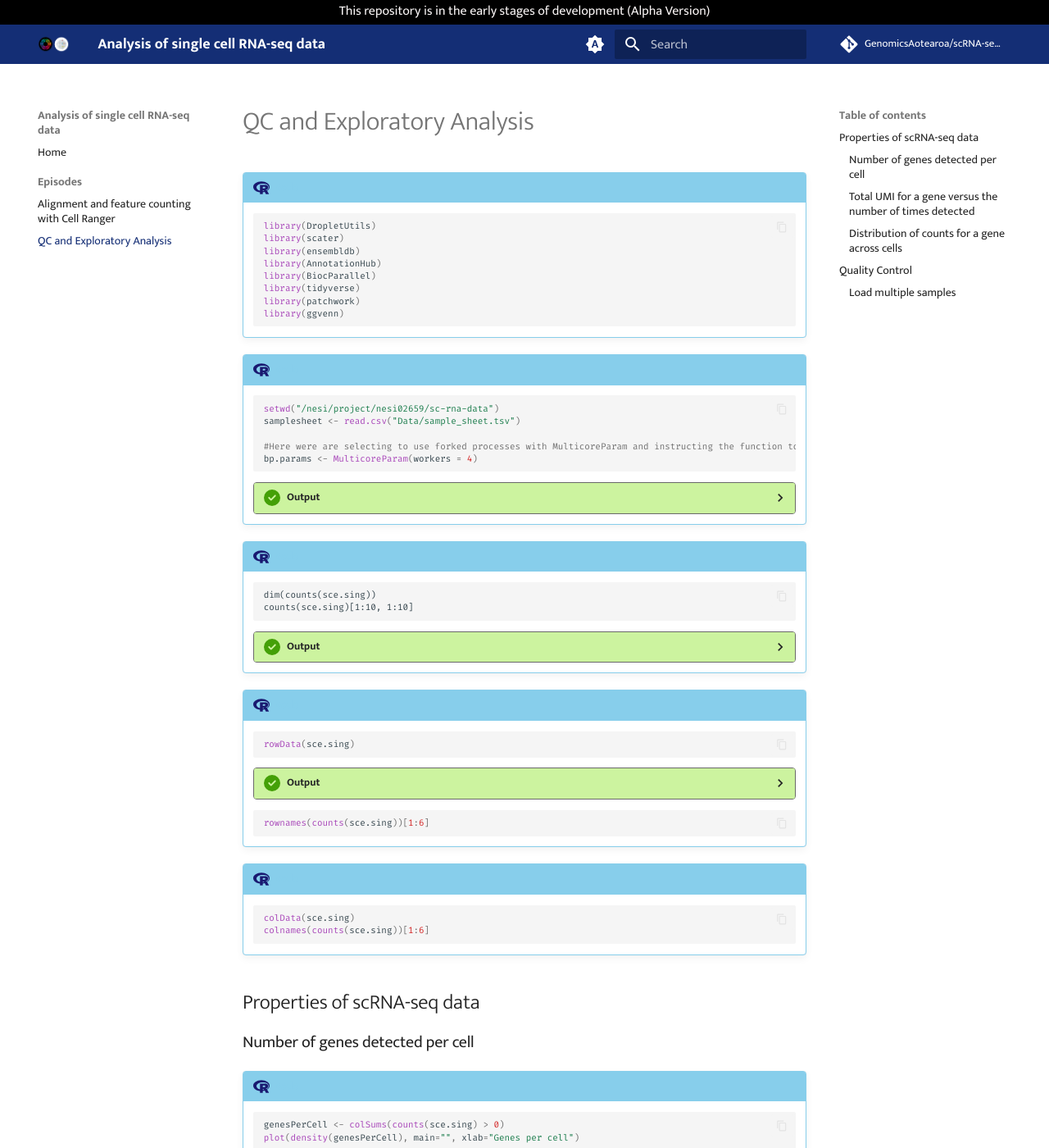
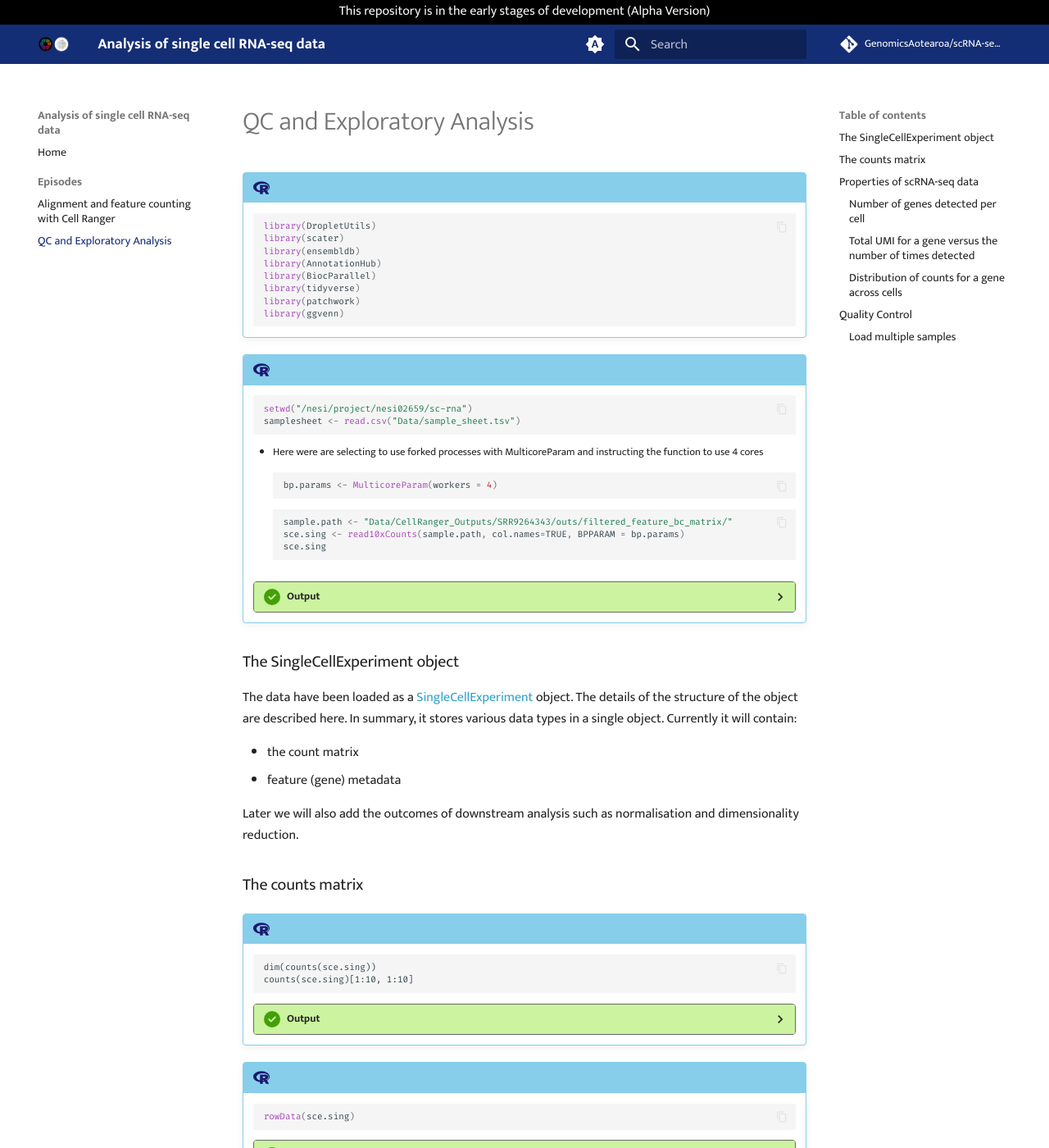
Before and after one commit to GenomicsAotearoa/scRNA-seq-data-analysis, an MkDocs documentation site: the page built from docs/episodes /2.md, in a window 1280 px wide and 1400 px high. Shown: the whole window at 82% size. Built offline with MkDocs 1.6.1 and Material for MkDocs 9.7.7, drawn with Linux system fonts in a browser that asks for light colours; comment, search, counter and statistics services are not loaded.

Commit message:
add single cell experiment

````diff
--- a/docs/episodes /2.md
+++ b/docs/episodes /2.md
@@ -17,27 +17,48 @@
 !!! r-project "code"
 
     ```r
-    setwd("/nesi/project/nesi02659/sc-rna-data")
+    setwd("/nesi/project/nesi02659/sc-rna")
     samplesheet <- read.csv("Data/sample_sheet.tsv")
+    ```
 
-    #Here were are selecting to use forked processes with MulticoreParam and instructing the function to use 4 cores
+    - Here were are selecting to use forked processes with MulticoreParam and instructing the function to use 4 cores
+    ```r
     bp.params <- MulticoreParam(workers = 4)
+    ```
+    ```r
+    sample.path <- "Data/CellRanger_Outputs/SRR9264343/outs/filtered_feature_bc_matrix/"
+    sce.sing <- read10xCounts(sample.path, col.names=TRUE, BPPARAM = bp.params)
+    sce.sing
     ```
     ??? circle-check "Output"
 
         ```bash
         class: SingleCellExperiment
-        dim: 558 3900
+        dim: 37764 3153
         metadata(1): Samples
         assays(1): counts
-        rownames(558): ENSG00000289905 ENSG00000279669 ... ENSG00000160310 ENSG00000289511
+        rownames(37764): ENSG00000243485 ENSG00000237613 ...
+          ENSG00000278817 ENSG00000277196
         rowData names(3): ID Symbol Type
-        colnames(3900): AAACCTGAGACTTTCG-1 AAACCTGAGGTAGCCA-1 ... TTTGTCACAGGCTCAC-1 TTTGTCAGTTCGGCAC-1
+        colnames(3153): AAACCTGAGACTTTCG-1 AAACCTGGTCTTCAAG-1 ...
+          TTTGTCACAGGCTCAC-1 TTTGTCAGTTCGGCAC-1
         colData names(2): Sample Barcode
         reducedDimNames(0):
         mainExpName: NULL
         altExpNames(0):
         ```
+### The SingleCellExperiment object
+
+The data have been loaded as a [SingleCellExperiment](https://bioconductor.org/packages/release/bioc/html/SingleCellExperiment.html) object. The details of the structure of the object are described here. In summary, it stores various data types in a single object. Currently it will contain:
+
+- the count matrix
+- feature (gene) metadata
+
+Later we will also add the outcomes of downstream analysis such as normalisation and dimensionality reduction.
+
+
+
+### The counts matrix
 !!! r-project "code"
 
     ```
````
Also changed, not shown: docs/episodes /1.md (+4 -3 lines).
